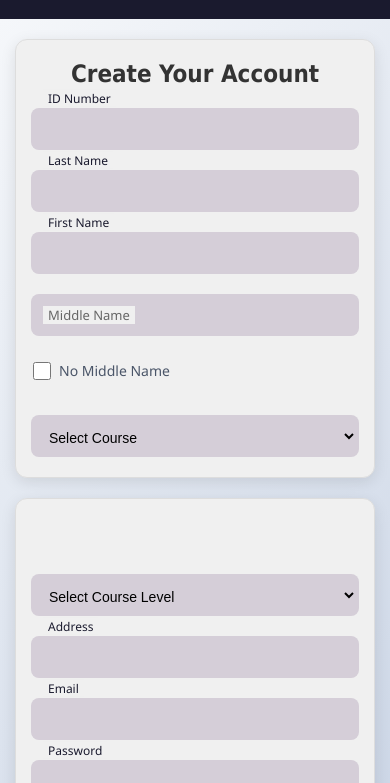
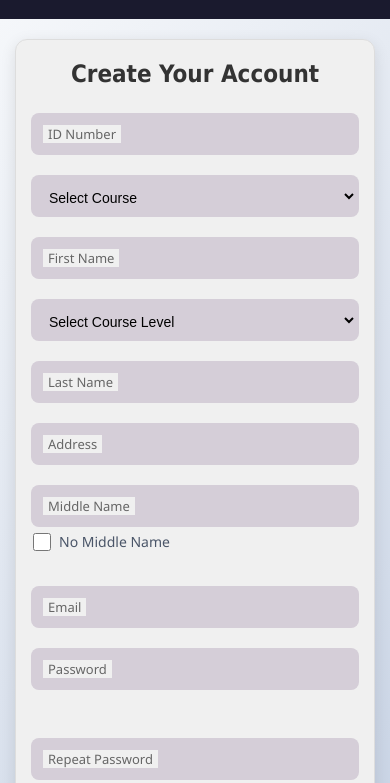
Before and after one commit to ajayseee/ccs-sitin-monitoring, a website: page Register.html in a window 390 px wide. Shown: the part 61-844 px from the top of the page. Drawn offline with nearby package versions, Linux system fonts and the light colour scheme; no server answers.

Commit message:
Optimize registration form layout: combine left and right containers into a unified single-form CSS Grid card with perfect vertical/horizontal alignment, spacing, and mobile responsiveness

```diff
--- a/Register.css
+++ b/Register.css
@@ -163,23 +163,42 @@ form select:focus{
     border-color: #1a1a2e;
 }
 
-.container-left,
-.container-right{
-    padding: 30px;
+.register-card {
+    padding: 40px;
     border: 1px solid #ddd;
     width: 100%;
-    max-width: 450px;
+    max-width: 900px;
     background-color: #f0f0f0;
     border-radius: 12px;
     box-shadow: 0 4px 15px rgba(0, 0, 0, 0.1);
 }
 
-.container-left h1{
+.register-card h1 {
     font-family: Tahoma;
     font-size: clamp(24px, 5vw, 32px);
     color: #333;
-    margin-bottom: 10px;
+    margin-bottom: 25px;
     text-align: center;
+}
+
+.form-grid {
+    display: grid;
+    grid-template-columns: 1fr 1fr;
+    gap: 20px 30px;
+}
+
+.input-text-group {
+    display: flex;
+    flex-direction: column;
+}
+
+.feedback-msg {
+    font-size: 12px;
+    margin-top: 5px;
+    margin-bottom: 5px;
+    font-weight: 600;
+    transition: all 0.3s ease;
+    min-height: 18px;
 }
 
 .btn{
@@ -239,8 +258,7 @@ form select:focus{
         gap: 20px;
     }
 
-    .container-left,
-    .container-right{
+    .register-card{
         padding: 25px;
     }
 }
@@ -299,14 +317,14 @@ form select:focus{
         gap: 20px;
     }
 
-    .container-left,
-    .container-right{
+    .register-card{
         max-width: 100%;
         padding: 25px 20px;
     }
 
-    .container-right form{
-        margin-top: 0;
+    .form-grid {
+        grid-template-columns: 1fr;
+        gap: 20px;
     }
 
     .btn button{
@@ -326,8 +344,7 @@ form select:focus{
         width: 35px;
     }
 
-    .container-left,
-    .container-right{
+    .register-card{
         padding: 20px 15px;
     }
 
--- a/Register.html
+++ b/Register.html
@@ -38,24 +38,50 @@
 
     <main>
       <section class="Register animate__animated animate__fadeInUp">
-        <div class="container-left">
+        <div class="register-card">
           <h1>Create Your Account</h1>
           <form action="">
+            <div class="form-grid">
+              <!-- Column 1 -->
               <div class="input-text">
-              <input type="text" id="number" />
-              <label for="idnumber">ID Number</label>
+                <input type="text" id="number" placeholder=" " />
+                <label for="number">ID Number</label>
               </div>
 
+              <!-- Column 2 -->
               <div class="input-text">
-              <input type="text" id="lastname" />
+                <select id="course" required>
+                  <option value="" disabled selected>Select Course</option>
+                </select>
+              </div>
+
+              <!-- Column 1 -->
+              <div class="input-text">
+                <input type="text" id="firstname" placeholder=" " />
+                <label for="firstname">First Name</label>
+              </div>
+
+              <!-- Column 2 -->
+              <div class="input-text">
+                <select id="courselevel" required>
+                  <option value="" disabled selected>Select Course Level</option>
+                </select>
+              </div>
+
+              <!-- Column 1 -->
+              <div class="input-text">
+                <input type="text" id="lastname" placeholder=" " />
                 <label for="lastname">Last Name</label>
               </div>
 
+              <!-- Column 2 -->
               <div class="input-text">
-              <input type="text" id="firstname" />
-              <label for="firstname">First Name</label>
+                <input type="text" id="address" placeholder=" " />
+                <label for="address">Address</label>
               </div>
 
+              <!-- Column 1 (Middle Name Section grouped properly) -->
+              <div class="input-text-group">
                 <div class="input-text">
                   <input type="text" id="middlename" placeholder=" " />
                   <label for="middlename">Middle Name</label>
@@ -64,46 +90,35 @@
                   <input type="checkbox" id="noMiddleNameCheckbox" />
                   <label for="noMiddleNameCheckbox">No Middle Name</label>
                 </div>
-              <div class="input-text">
-                  <select id="course" required>
-                    <option value="" disabled selected>Select Course</option>
-                  </select>
-              </div>
-          </form>
               </div>
 
-          <div class="container-right">
-                <form action="" style="margin-top: 55px">
+              <!-- Column 2 -->
               <div class="input-text">
-                    <select id="courselevel" required>
-                      <option value="" disabled selected>Select Course Level</option>
-                    </select>
-                  </div>
-
-            <div class="input-text">
-              <input type="text" id="address" />
-              <label for="address">Address</label>
-            </div>
-
-            <div class="input-text">
-              <input type="text" id="email" />
+                <input type="text" id="email" placeholder=" " />
                 <label for="email">Email</label>
               </div>
 
+              <!-- Column 1 -->
+              <div class="input-text-group">
                 <div class="input-text">
-              <input type="password" id="password" />
+                  <input type="password" id="password" placeholder=" " />
                   <label for="password">Password</label>
                 </div>
-            <div id="passwordFeedback" style="font-size: 12px; margin-top: -15px; margin-bottom: 15px; font-weight: 600; transition: all 0.3s ease;"></div>
+                <div id="passwordFeedback" class="feedback-msg"></div>
+              </div>
 
+              <!-- Column 2 -->
+              <div class="input-text-group">
                 <div class="input-text">
-              <input type="password" id="confirmPassword" />
+                  <input type="password" id="confirmPassword" placeholder=" " />
                   <label for="confirmPassword">Repeat Password</label>
                 </div>
-            <div id="confirmPasswordFeedback" style="font-size: 12px; margin-top: -15px; margin-bottom: 15px; font-weight: 600; transition: all 0.3s ease;"></div>
+                <div id="confirmPasswordFeedback" class="feedback-msg"></div>
+              </div>
+            </div>
 
             <div class="btn">
-              <button type="button">Register</button>
+              <button type="submit">Register</button>
             </div>
 
             <div class="login-link">
```
Lines whose indentation alone changed are shown as unchanged.
